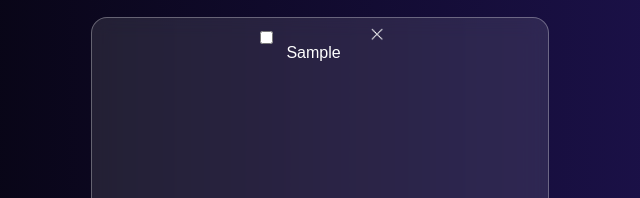
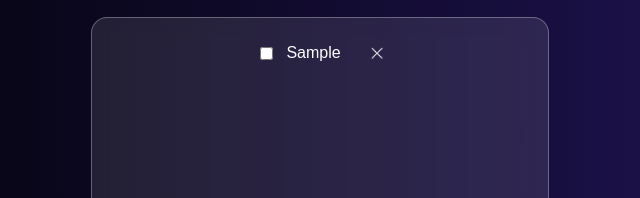
Before and after one commit to danielanonym90/nathali.github.io, a plain HTML site: page index.html in a window 1280 px wide. Both pictures are taken after typing "Sample" into the empty fields and a click on the button "Adicionar". Shown: the part 360-558 px from the top of the page, 320-960 px from the left. Drawn offline with Linux system fonts and the light colour scheme.

Commit message:
Update style.css

```diff
--- a/style.css
+++ b/style.css
@@ -211,7 +211,6 @@ header {
     display: flex;
     align-items: center;
     flex-direction: column;
-    align-items: start;
     width: 100%;
     height: auto;
 
@@ -227,7 +226,7 @@ header {
     display: grid;
     grid-template-columns: auto 1fr auto; /* deixa o meio flexível */
     grid-template-areas: "checkInput resultTxt removeimage";
-    align-items: flex-start;
+    align-items: center;
     gap: 10px; /* opcional, espaço entre colunas */
     width: fit-content;
 
```
